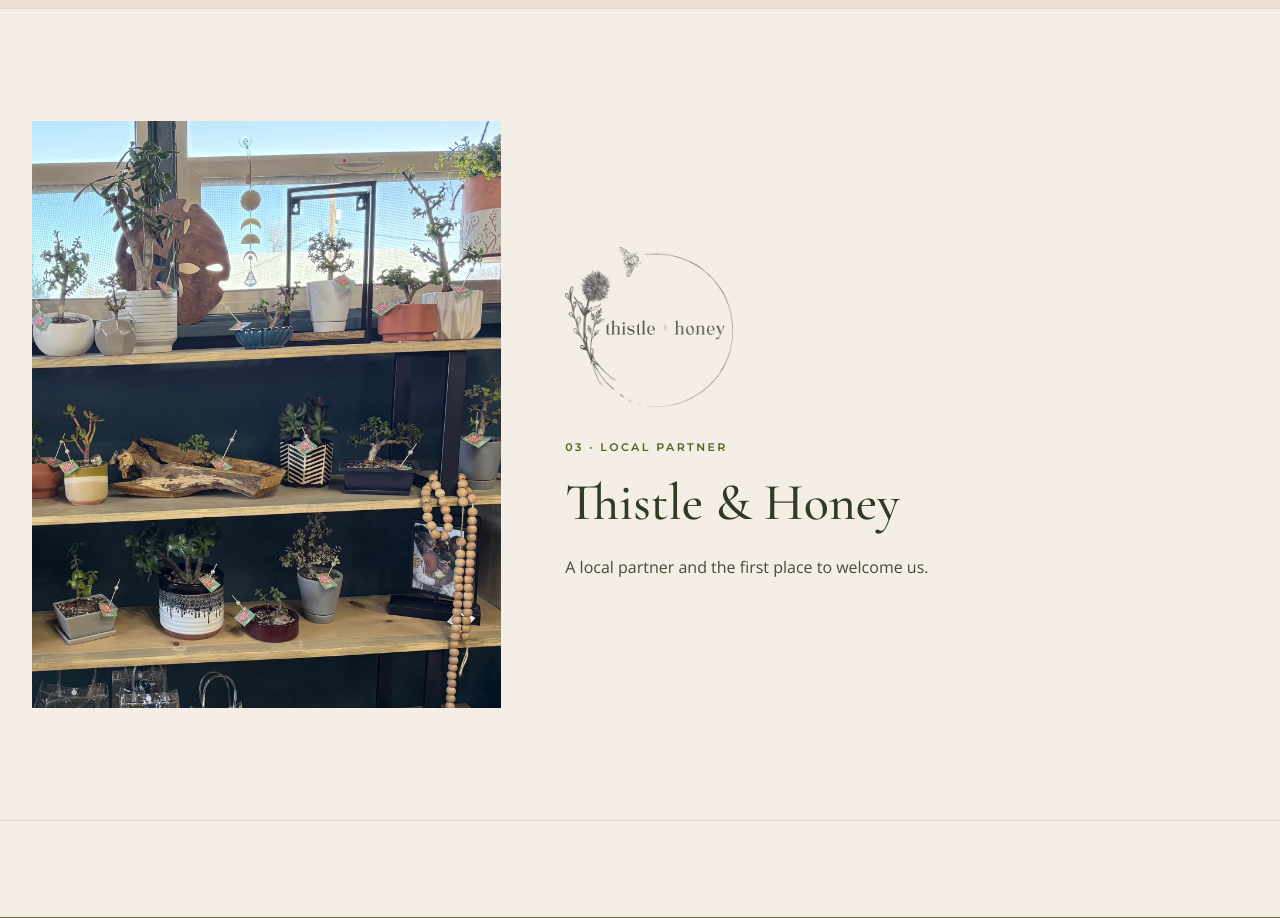
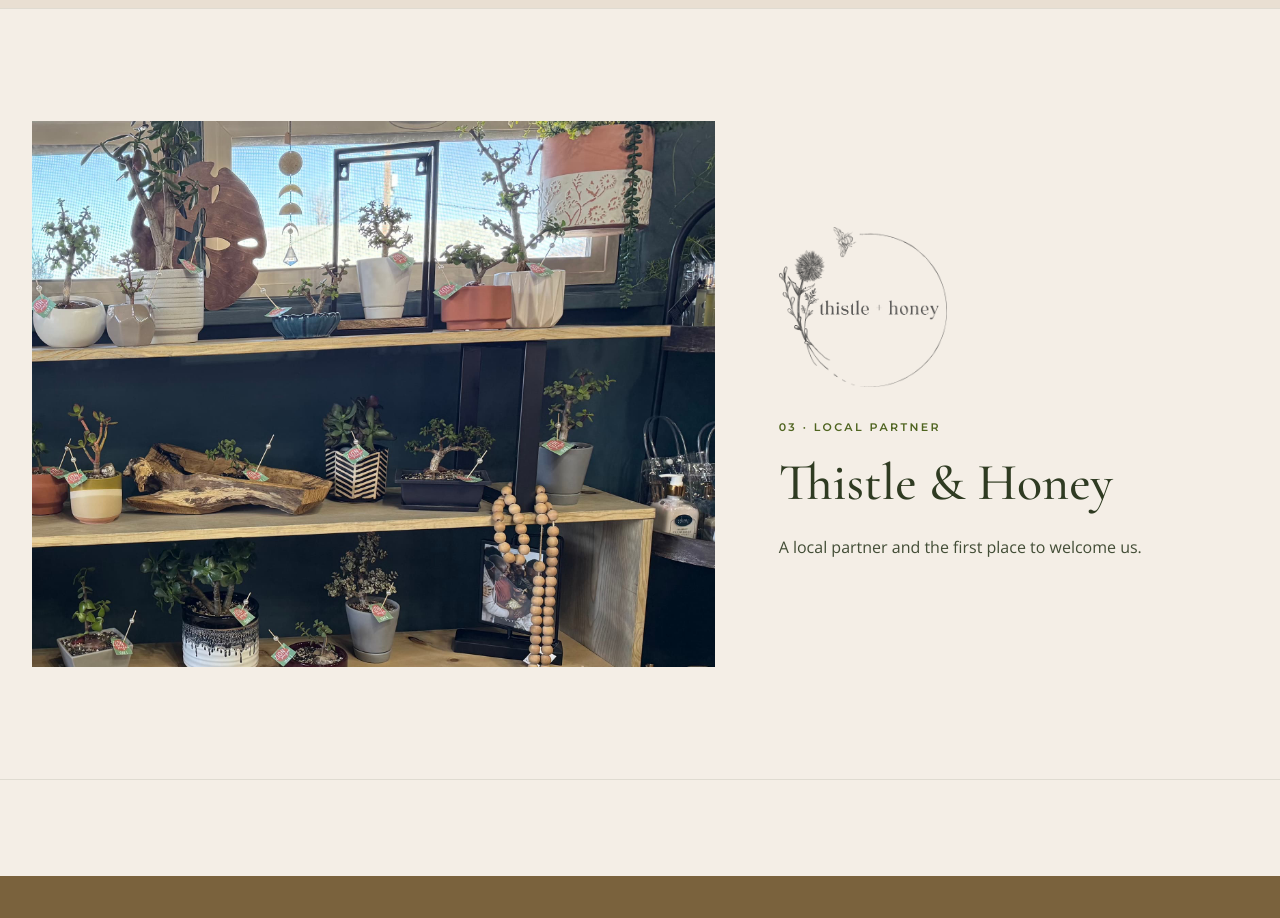
Before and after one commit to landonpeterson2-ui/Zion-Bonsai, a Next.js app: page /partners in a window 1280 px wide. Shown: the part 2240-3158 px from the top of the page. Built offline with nearby package versions, Linux system fonts and the light colour scheme; no server answers.

Commit message:
Partners: wider Thistle & Honey shelf photo in the larger column
Co-Authored-By: Claude Opus 5.5 <noreply@anthropic.com>

```diff
--- a/app/partners/page.tsx
+++ b/app/partners/page.tsx
@@ -16,18 +16,21 @@ export const metadata: Metadata = {
 const linkClass =
   'inline-flex min-h-[44px] items-center border-b border-forest/60 font-label text-[11px] font-semibold uppercase tracking-[0.16em] text-forest transition-colors hover:border-forest'
 
-/** Only partners with a genuine photo of their work get one; everyone else gets a labeled placeholder. */
-const partnerPhotos: Record<string, string> = {
-  'tayas-clay': 'tayas-handmade-pots',
-  'sweet-roots': 'partner-sweet-roots-garden',
-  'thistle-honey': 'partner-thistle-honey-shelf',
+/**
+ * Only partners with a genuine photo of their work get one; everyone else gets a labeled placeholder.
+ * Wide photos take the larger column (7/5) instead of the usual 5/7.
+ */
+const partnerPhotos: Record<string, { name: string; wide?: boolean }> = {
+  'tayas-clay': { name: 'tayas-handmade-pots' },
+  'sweet-roots': { name: 'partner-sweet-roots-garden' },
+  'thistle-honey': { name: 'partner-thistle-honey-shelf', wide: true },
 }
 
 function partnerPhoto(id: string) {
-  const name = partnerPhotos[id]
-  if (!name) return null
-  const p = getPhoto(name)
-  return { src: p.src, alt: p.alt, caption: p.caption }
+  const entry = partnerPhotos[id]
+  if (!entry) return null
+  const p = getPhoto(entry.name)
+  return { src: p.src, alt: p.alt, caption: p.caption, wide: entry.wide ?? false }
 }
 
 function PhotoSlot({ partner }: { partner: Partner }) {
@@ -38,8 +41,8 @@ function PhotoSlot({ partner }: { partner: Partner }) {
         src={photo.src}
         alt={photo.alt}
         caption={photo.caption}
-        aspect="aspect-[4/5]"
-        sizes="(min-width: 768px) 40vw, 100vw"
+        aspect={photo.wide ? 'aspect-[5/4]' : 'aspect-[4/5]'}
+        sizes={photo.wide ? '(min-width: 768px) 58vw, 100vw' : '(min-width: 768px) 40vw, 100vw'}
       />
     )
   }
@@ -74,6 +77,9 @@ export default function PartnersPage() {
 
       {partners.map((p, i) => {
         const flip = i % 2 === 1
+        const wide = partnerPhoto(p.id)?.wide ?? false
+        const photoCols = wide ? 'md:col-span-7' : 'md:col-span-5'
+        const textCols = wide ? 'md:col-span-5' : 'md:col-span-7'
         const links = [
           p.url ? { label: 'Website', href: p.url } : null,
           p.instagram ? { label: 'Instagram', href: p.instagram } : null,
@@ -81,10 +87,10 @@ export default function PartnersPage() {
         return (
           <Section key={p.id} id={p.id} tone={flip ? 'paper-deep' : 'paper'} bordered={!flip}>
             <div className="container-custom grid items-center gap-10 md:grid-cols-12 md:gap-16">
-              <Reveal className={flip ? 'md:order-2 md:col-span-5' : 'md:col-span-5'}>
+              <Reveal className={flip ? `md:order-2 ${photoCols}` : photoCols}>
                 <PhotoSlot partner={p} />
               </Reveal>
-              <Reveal className={flip ? 'md:order-1 md:col-span-7' : 'md:col-span-7'}>
+              <Reveal className={flip ? `md:order-1 ${textCols}` : textCols}>
                 {p.logo ? (
                   // Decorative: the h2 below names the partner. Wide wordmarks sit lower than tall marks
                   // so both read at a similar visual weight.
```
Also changed, not shown: public/photos/partner-thistle-honey-shelf.jpg.
